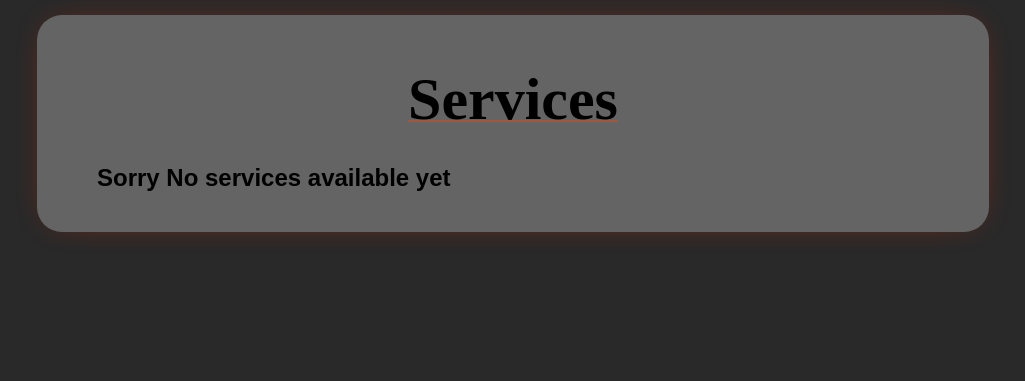
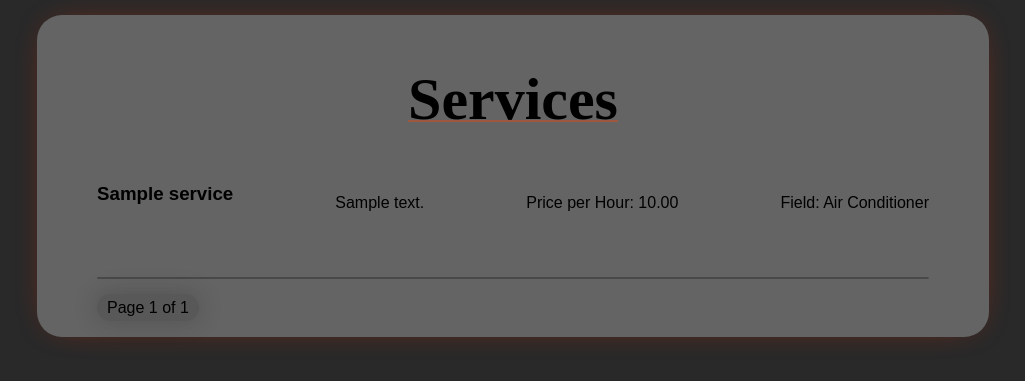
Before and after one commit to Hilary505/netfix, a Django app: page /services/ in a window 1280 px wide. Shown: the part 61-442 px from the top of the page, without its empty margins (127-1152 px from the left). Run offline with Django 3.2, Linux system fonts and the light colour scheme; tables that the repository leaves empty hold one stand-in row (values such as "Sample post").

Commit message:
fix(services(templates)): Add template list.html

```diff
--- a/services/templates/services/list.html
+++ b/services/templates/services/list.html
@@ -5,14 +5,34 @@
 {% block content %}
     <p class="title">Services</p>
     {% if user.is_company %}
-        <a class="create_service" href="/services/create"> Create Service</a>
+        <a class="create_service" href="{% url 'services_create' %}">Create Service</a>
     {% endif %}
-    <div class='services_list'>
-        {% if services %}
-            {% for service in services.all %}
+    <div class="services_list">
+        {% if page_obj %}
+            {% for service in page_obj %}
+                <div style="display: flex; justify-content: space-between;">
+                    <h3>{{ service.name }}</h3>
+                    <p>{{ service.description }}</p>
+                    <p>Price per Hour: {{ service.price_hour }}</p>
+                    <p>Field: {{ service.field }}</p>
+                </div>
+                <div class="line"></div>
             {% endfor %}
         {% else %}
-            <h2>Sorry No services available yet</h2>
+            <h2>No services available yet</h2>
         {% endif %}
-     </div>
+    </div>
+    <div class="pagination">
+        {% if page_obj.has_previous %}
+            <a href="?page=1">First</a>
+            <a href="?page={{ page_obj.previous_page_number }}">Previous</a>
+        {% endif %}
+
+        <span>Page {{ page_obj.number }} of {{ page_obj.paginator.num_pages }}</span>
+
+        {% if page_obj.has_next %}
+            <a href="?page={{ page_obj.next_page_number }}">Next</a>
+            <a href="?page={{ page_obj.paginator.num_pages }}">Last</a>
+        {% endif %}
+    </div>
 {% endblock %}
```
